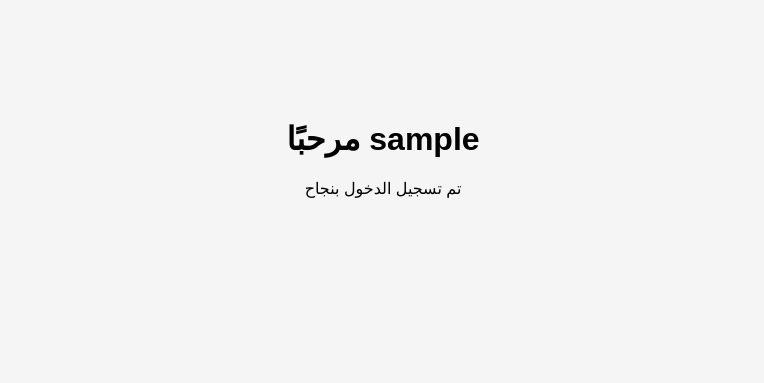
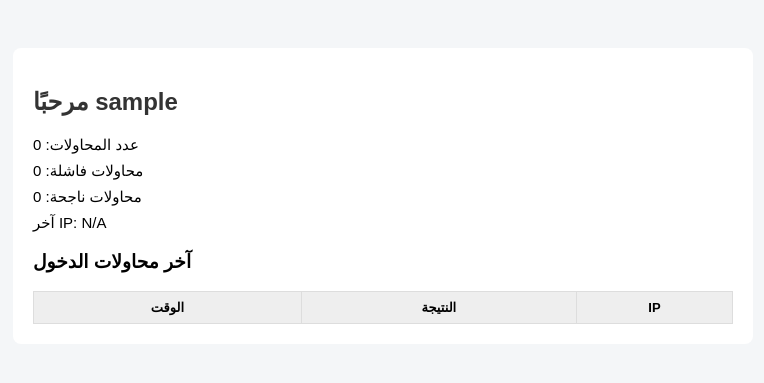
Before and after one commit to reemebrhiem/bruteforce-app, a Flask app: a page that uses templates/dashboard.html in a window 1280 px wide. Shown: the top 383 px of the page, without its empty margins (257-1021 px from the left). Run offline with Flask 3, Linux system fonts and the light colour scheme; lists and menus that the app fills with data are empty.

Commit message:
Update dashboard.html

```diff
--- a/templates/dashboard.html
+++ b/templates/dashboard.html
@@ -1,19 +1,69 @@
 <!DOCTYPE html>
-<html>
+<html lang="ar">
 <head>
+<meta charset="UTF-8">
 <title>لوحة التحكم</title>
+
 <style>
 body{
     font-family:Arial;
-    background:#f5f5f5;
+    background:#f4f6f8;
+    padding:40px;
+}
+.box{
+    background:white;
+    padding:20px;
+    border-radius:8px;
+    max-width:700px;
+    margin:auto;
+}
+h2{ color:#333; }
+.stat{
+    margin:8px 0;
+    font-size:15px;
+}
+table{
+    width:100%;
+    border-collapse:collapse;
+    margin-top:15px;
+}
+th,td{
+    border:1px solid #ddd;
+    padding:8px;
     text-align:center;
-    margin-top:120px;
+    font-size:13px;
+}
+th{
+    background:#eee;
 }
 </style>
 </head>
 
 <body>
-<h1>مرحبًا {{ username }}</h1>
-<p>تم تسجيل الدخول بنجاح </p>
+<div class="box">
+    <h2>مرحبًا {{ username }}</h2>
+
+    <div class="stat"> عدد المحاولات: {{ total }}</div>
+    <div class="stat"> محاولات فاشلة: {{ failed }}</div>
+    <div class="stat"> محاولات ناجحة: {{ success }}</div>
+    <div class="stat"> آخر IP: {{ last_ip }}</div>
+
+    <h3>آخر محاولات الدخول</h3>
+
+    <table>
+        <tr>
+            <th>الوقت</th>
+            <th>النتيجة</th>
+            <th>IP</th>
+        </tr>
+        {% for log in logs %}
+        <tr>
+            <td>{{ log.timestamp }}</td>
+            <td>{{ "نجاح" if log.success == 1 else "فشل" }}</td>
+            <td>{{ log.ip }}</td>
+        </tr>
+        {% endfor %}
+    </table>
+</div>
 </body>
 </html>
```
